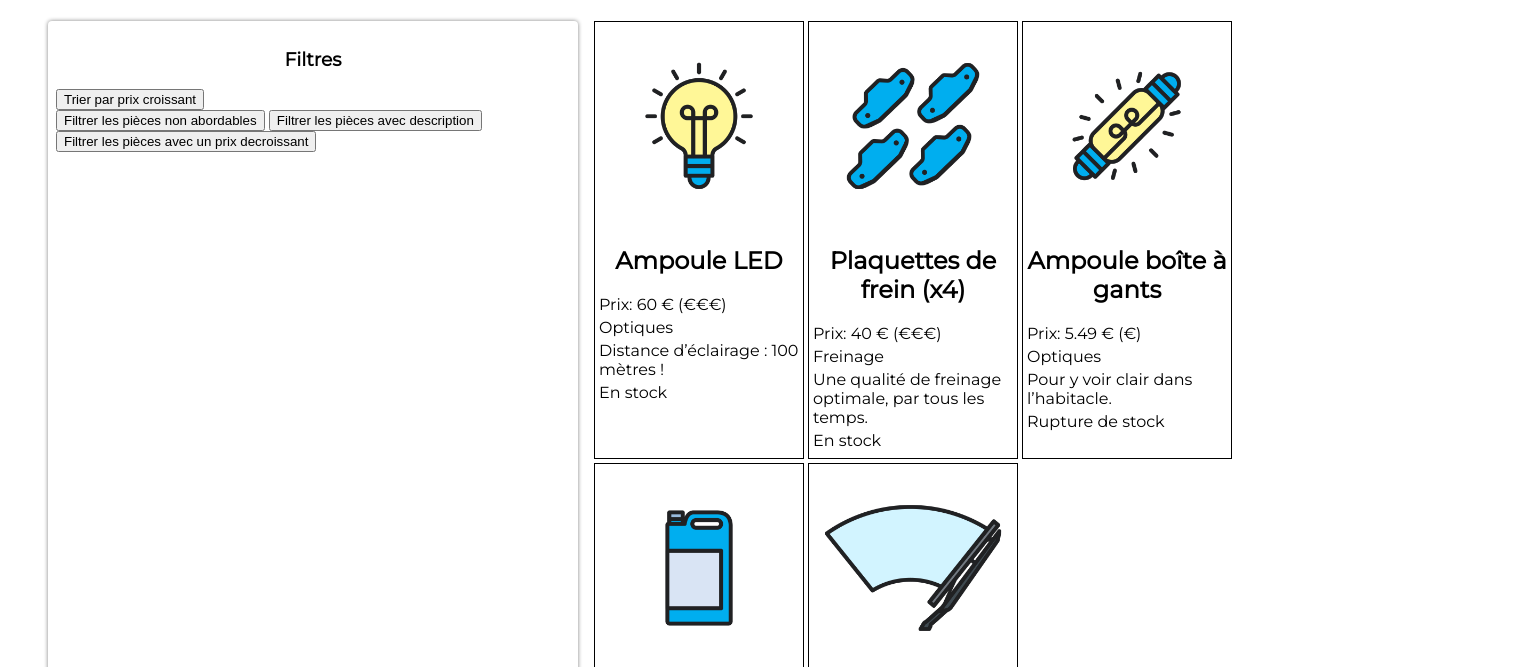
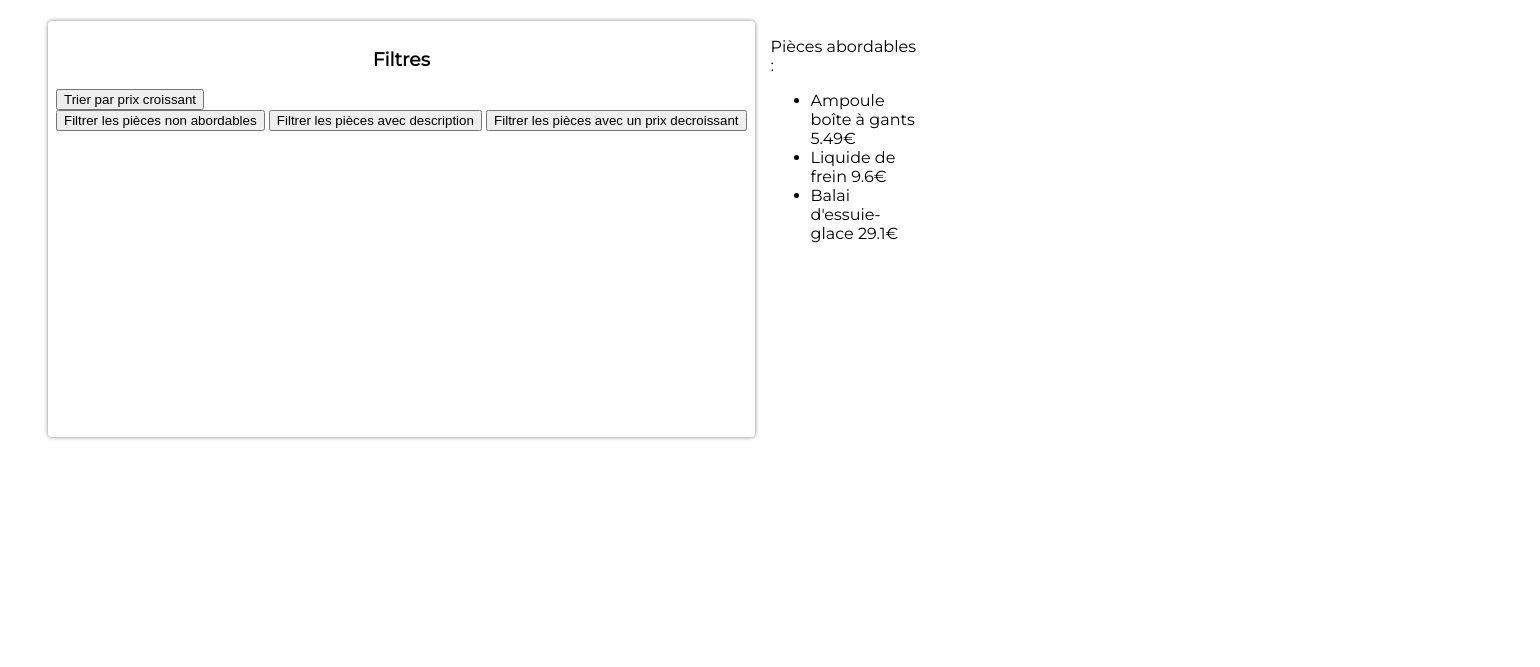
Before and after one commit to Moulay-E/courseOpenClassroom, a website: page index.html in a window 1280 px wide. Shown: the part 117-784 px from the top of the page, 1540 px wide, since content can reach past the window. Drawn offline with Linux system fonts and the light colour scheme.

Commit message:
change button effect and structure

```diff
--- a/index.html
+++ b/index.html
@@ -25,6 +25,10 @@
 
 			<!-- Fiches produits -->
 			<section class="fiches">
+
+				<div class="abordables">
+					<p>Pièces abordables :</p>
+				</div>
 			</section>
 		</main>
 	</body>
--- a/pieces.js
+++ b/pieces.js
@@ -1,116 +1,203 @@
-
-const reponse = await fetch('pieces-autos.json');
-const pieces = await reponse.json();
-
-//----- without loop --------------------
-// const article = pieces[0];
-// const imageElement = document.createElement("img");
-// imageElement.src =  "./images/" + article.img;
-// const nomElement = document.createElement("h2");
-// nomElement.innerText = article.nom;
-// const prixElement = document.createElement("p");
-// prixElement.innerHTML = `Prix: ${article.prix} € (${article.prix < 35 ? "€": "€€€"}) `;
-// const categorieElement = document.createElement("p");
-// categorieElement.innerHTML = article.categorie ?? ("aucune catégories");
-// const descriptionElement = document.createElement("p");
-// descriptionElement.innerText = article.description ?? "Pas de description pour le moment.";
-// const disponibiliteElement = document.createElement("p");
-// disponibiliteElement.innerText = `${article.disponibilite  ?  "En stock" : "Rupture de stock"}`;
-// const sectionFiches = document.querySelector(".fiches");
-// // sectionFiches.appendChild(imageElement);
-// sectionFiches.appendChild(nomElement);
-// sectionFiches.appendChild(prixElement);
-// sectionFiches.appendChild(categorieElement);
-// sectionFiches.appendChild(descriptionElement);
-// sectionFiches.appendChild(disponibiliteElement);
-// console.log('test' + descriptionElement);
-//-------------------------------------------------
-
-//------with loop -------------------------------
-
-for (let i = 0; i < pieces.length; i++) {
-    const article = pieces[i];
-// recup element from dom for fiche
-    const sectionFiches = document.querySelector(".fiches");
-// creation tag dedicated to an auto part
-    const pieceElement = document.createElement("article");
-// create element img
-    const imageElement = document.createElement("img");
-// same for nom
-    const nomElement = document.createElement("h2");
-//same for prix
-    const prixElement = document.createElement("p");
-//same
-    const categorieElement = document.createElement("p");
-//
-    const descriptionElement = document.createElement("p");
-//
-    const disponibiliteElement = document.createElement("p");
 
 
-//We access the index i of the parts list to configure the source of the image.
-    imageElement.src =  article.image;
-// same for nom
-    nomElement.innerText = article.nom;
-// same for prix
-    prixElement.innerHTML = `Prix: ${article.prix} € (${article.prix < 35 ? "€": "€€€"}) `;
-// same
-    categorieElement.innerHTML = article.categorie ?? ("aucune catégories");
-//
-    descriptionElement.innerText = article.description ?? "Pas de description pour le moment.";
-//
-    disponibiliteElement.innerText = `${article.disponibilite  ?  "En stock" : "Rupture de stock"}`;
+const pieces = await fetch("pieces-autos.json").then(pieces => pieces.json());
 
-//we attach the article tag to the Files section
-    sectionFiches.appendChild(pieceElement);
-//We attach the image to pieceElement (the article tag)
-    pieceElement.appendChild(imageElement);
-//same to nom
-    pieceElement.appendChild(nomElement);
-// same
-    pieceElement.appendChild(prixElement);
-//
-    pieceElement.appendChild(categorieElement);
-//
-    pieceElement.appendChild(descriptionElement);
-//
-    pieceElement.appendChild(disponibiliteElement);
+function genererPieces(pieces){
+    for (let i = 0; i < pieces.length; i++) {
+        const pieceElement = document.createElement("article");
+
+        const imageElement = document.createElement("img");
+        imageElement.src = pieces[i].image;
+        pieceElement.appendChild(imageElement);
+
+        const nomElement = document.createElement("h2");
+        nomElement.innerText = pieces[i].nom;
+        pieceElement.appendChild(nomElement);
+
+        const prixElement = document.createElement("p");
+        prixElement.innerHTML = pieces[i].prix;
+        pieceElement.appendChild(prixElement);
+
+        // pieceElement.appendChild(categorieElement);
+
+        // pieceElement.appendChild(descriptionElement);
+
+        // pieceElement.appendChild(disponibiliteElement);
+
+        document.body.appendChild(pieceElement);
+    }
 }
+genererPieces(pieces);
 
-// tri element ////////////////////////////
-
-// event listener
 const boutonTrier = document.querySelector(".btn-trier");
 boutonTrier.addEventListener("click", function () {
     const piecesOrdonnees = Array.from(pieces);
-    piecesOrdonnees.sort(function (a, b) {
-        return a.prix - b.prix;
+    piecesOrdonnees.sort(function(a,b){
+        return b.prix - a.prix;
     });
-    console.log(piecesOrdonnees);
+    document.querySelector(".fiches").innerHTML = "";
+    genererPieces(piecesOrdonnees);
 });
 
-const boutonFiltrer = document.querySelector(".btn-filtrer");
-boutonFiltrer.addEventListener("click", function () {
-    const piecesFiltrees = pieces.filter(function (piece) {
-        return piece.prix <= 35;
-    })
-     console.log(piecesFiltrees)
-});
 
-const filtrerDescription = document.querySelector(".btn-filtrer-description");
-filtrerDescription.addEventListener("click", function() {
-    const descriptionFiltrer = pieces.filter(function (piece) {
-        return piece.description;
 
-    })
-    console.log(descriptionFiltrer);
-});
 
-const prixDecroissant = document.querySelector(".btn-filtrer-decroissant");
-prixDecroissant.addEventListener("click", function (){
-    const decroissantPrix = Array.from(pieces);
-    decroissantPrix.sort(function(a, b){
-        return b.prix - a.prix;
-    });
-    console.log(decroissantPrix);
-});
+// piece liste ---------------------------------
+const noms = pieces.map(piece => piece.nom);
+const abordablesPrix = pieces.map(piece => piece.prix);
+
+for(let i = pieces.length -1; i >= 0; i--){
+    if(pieces[i].prix > 35){
+        noms.splice(i,1)
+        abordablesPrix.splice(i,1);
+    }
+}
+console.log(noms);
+
+const abordablesElements = document.createElement("ul");
+for(let i = 0 ; i < noms.length; i++){
+    const nomsElement = document.createElement("li");
+    nomsElement.innerText = noms[i] + " " + abordablesPrix[i] +"€";
+    abordablesElements.appendChild(nomsElement);
+}
+document.querySelector(".abordables")
+    .appendChild(abordablesElements);
+
+
+
+
+
+
+
+
+
+
+
+//cimetire code-------------------------------------
+
+
+    // const reponse = await fetch('pieces-autos.json');
+    // const pieces = await reponse.json();
+
+    // //----- without loop --------------------
+    // // const article = pieces[0];
+    // // const imageElement = document.createElement("img");
+    // // imageElement.src =  "./images/" + article.img;
+    // // const nomElement = document.createElement("h2");
+    // // nomElement.innerText = article.nom;
+    // // const prixElement = document.createElement("p");
+    // // prixElement.innerHTML = `Prix: ${article.prix} € (${article.prix < 35 ? "€": "€€€"}) `;
+    // // const categorieElement = document.createElement("p");
+    // // categorieElement.innerHTML = article.categorie ?? ("aucune catégories");
+    // // const descriptionElement = document.createElement("p");
+    // // descriptionElement.innerText = article.description ?? "Pas de description pour le moment.";
+    // // const disponibiliteElement = document.createElement("p");
+    // // disponibiliteElement.innerText = `${article.disponibilite  ?  "En stock" : "Rupture de stock"}`;
+    // // const sectionFiches = document.querySelector(".fiches");
+    // // // sectionFiches.appendChild(imageElement);
+    // // sectionFiches.appendChild(nomElement);
+    // // sectionFiches.appendChild(prixElement);
+    // // sectionFiches.appendChild(categorieElement);
+    // // sectionFiches.appendChild(descriptionElement);
+    // // sectionFiches.appendChild(disponibiliteElement);
+    // // console.log('test' + descriptionElement);
+    // //-------------------------------------------------
+
+    // //------with loop -------------------------------
+
+    // for (let i = 0; i < pieces.length; i++) {
+    //     const article = pieces[i];
+    // // recup element from dom for fiche
+    //     const sectionFiches = document.querySelector(".fiches");
+    // // creation tag dedicated to an auto part
+    //     const pieceElement = document.createElement("article");
+    // // create element img
+    //     const imageElement = document.createElement("img");
+    // // same for nom
+    //     const nomElement = document.createElement("h2");
+    // //same for prix
+    //     const prixElement = document.createElement("p");
+    // //same
+    //     const categorieElement = document.createElement("p");
+    // //
+    //     const descriptionElement = document.createElement("p");
+    // //
+    //     const disponibiliteElement = document.createElement("p");
+
+
+    // //We access the index i of the parts list to configure the source of the image.
+    //     imageElement.src =  article.image;
+    // // same for nom
+    //     nomElement.innerText = article.nom;
+    // // same for prix
+    //     prixElement.innerHTML = `Prix: ${article.prix} € (${article.prix < 35 ? "€": "€€€"}) `;
+    // // same
+    //     categorieElement.innerHTML = article.categorie ?? ("aucune catégories");
+    // //
+    //     descriptionElement.innerText = article.description ?? "Pas de description pour le moment.";
+    // //
+    //     disponibiliteElement.innerText = `${article.disponibilite  ?  "En stock" : "Rupture de stock"}`;
+
+    // //we attach the article tag to the Files section
+    //     sectionFiches.appendChild(pieceElement);
+    // //We attach the image to pieceElement (the article tag)
+    //     pieceElement.appendChild(imageElement);
+    // //same to nom
+    //     pieceElement.appendChild(nomElement);
+    // // same
+    //     pieceElement.appendChild(prixElement);
+    // //
+    //     pieceElement.appendChild(categorieElement);
+    // //
+    //     pieceElement.appendChild(descriptionElement);
+    // //
+    //     pieceElement.appendChild(disponibiliteElement);
+    // }
+
+    // // tri element ////////////////////////////
+
+    // // event listener
+    // const boutonTrier = document.querySelector(".btn-trier");
+    // boutonTrier.addEventListener("click", function () {
+    //     const piecesOrdonnees = Array.from(pieces);
+    //     piecesOrdonnees.sort(function (a, b) {
+    //         return a.prix - b.prix;
+    //     });
+    //     console.log(piecesOrdonnees);
+    // });
+
+    // const boutonFiltrer = document.querySelector(".btn-filtrer");
+    // boutonFiltrer.addEventListener("click", function () {
+    //     const piecesFiltrees = pieces.filter(function (piece) {
+    //         return piece.prix <= 35;
+    //     })
+    //      console.log(piecesFiltrees)
+    // });
+
+    // const filtrerDescription = document.querySelector(".btn-filtrer-description");
+    // filtrerDescription.addEventListener("click", function() {
+    //     const descriptionFiltrer = pieces.filter(function (piece) {
+    //         return piece.description;
+
+    //     })
+    //     console.log(descriptionFiltrer);
+    // });
+
+    // const prixDecroissant = document.querySelector(".btn-filtrer-decroissant");
+    // prixDecroissant.addEventListener("click", function (){
+    //     const decroissantPrix = Array.from(pieces);
+    //     decroissantPrix.sort(function(a, b){
+    //         return b.prix - a.prix;
+    //     });
+    //     console.log(decroissantPrix);
+    // });
+
+
+// --utilisation de splice ---
+// const noms = pieces.map(piece => piece.nom);
+// for(let i = pieces.length -1 ; i >= 0; i--){
+//    if(pieces[i].prix > 35){
+//        noms.splice(i,1)
+//    }
+// }
+// console.log("test " + noms);
```
